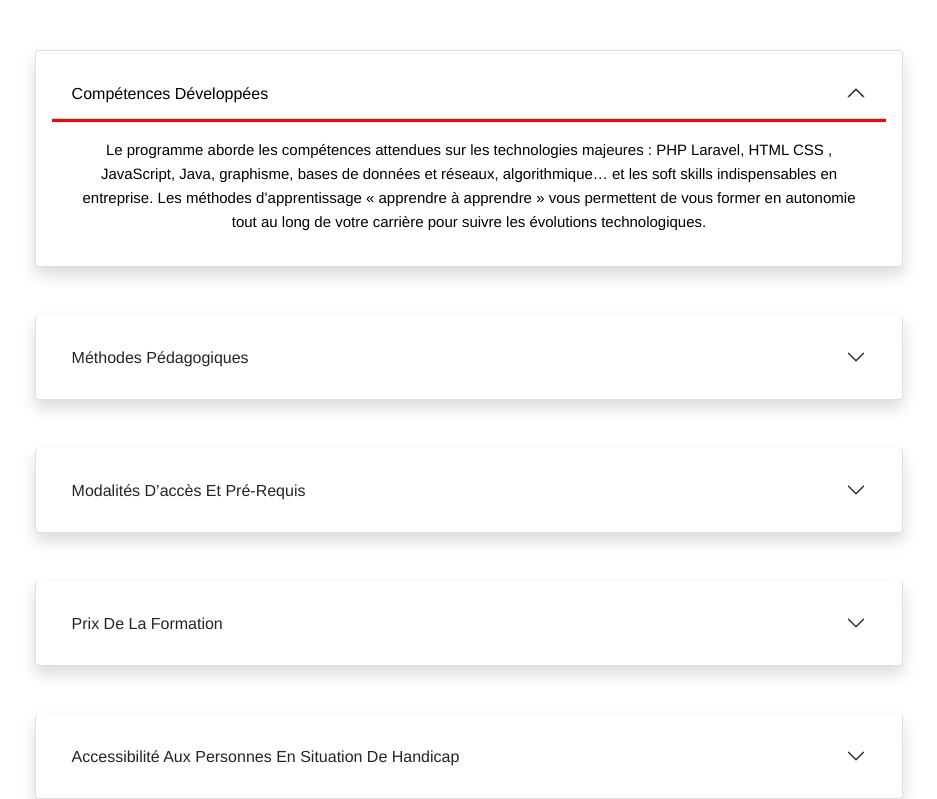
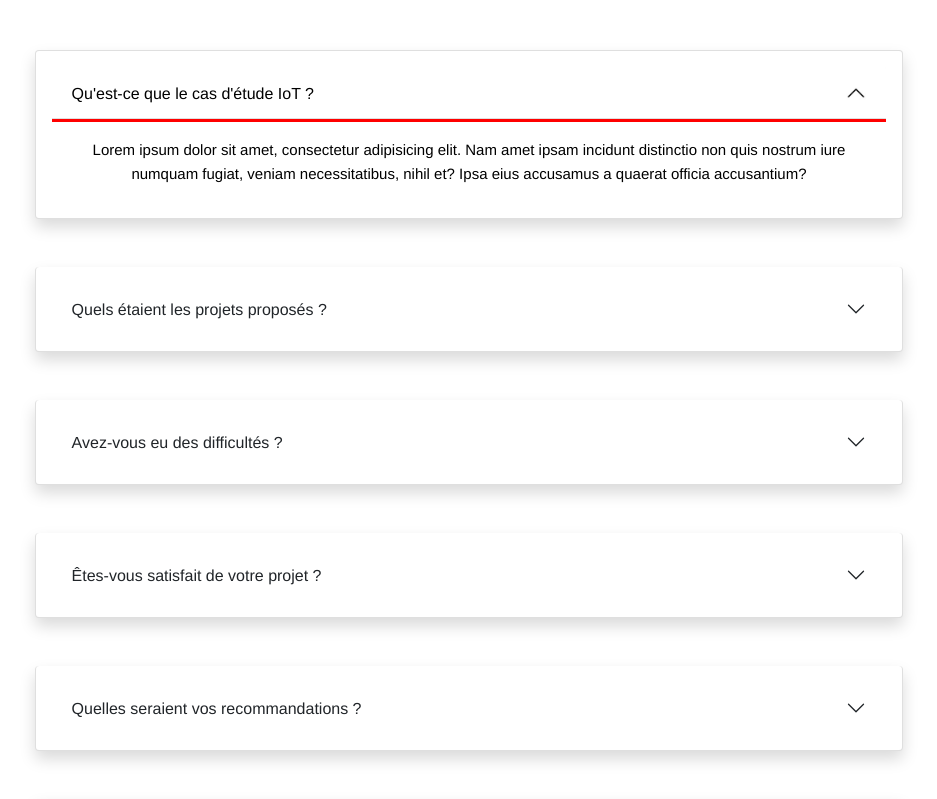
Before and after one commit to Sebastien73/gestion_projet, a Vue app: page /cas_etudes in a window 1280 px wide. Shown: the part 720-1519 px from the top of the page, without its empty margins (171-1108 px from the left). Built offline with nearby package versions, Linux system fonts and the light colour scheme.

Commit message:
accordion cas étude done

```diff
--- a/package.json
+++ b/package.json
@@ -12,6 +12,8 @@
     "bootstrap": "^5.1.3",
     "bootstrap-icons": "^1.8.1",
     "core-js": "^3.8.3",
+    "mongodb": "^4.5.0",
+    "mqtt": "^4.3.7",
     "sass-loader": "^12.6.0",
     "vue": "^3.2.31",
     "vue-router": "^4.0.3"
--- /dev/null
+++ b/src/components/accordion_component/Accordion_etudes.vue
@@ -0,0 +1,119 @@
+<template>
+  <div class="accordion my-3" id="accordionExample">
+      <div class="accordion-item my-1 shadow p-3 mb-5 bg-body rounded">
+        <h2 class="accordion-header" id="headingOne">
+          <button class="accordion-button" type="button" data-bs-toggle="collapse" data-bs-target="#collapseOne" aria-expanded="true" aria-controls="collapseOne">
+            Qu'est-ce que le cas d'étude IoT ?
+          </button>
+        </h2>
+        <div id="collapseOne" class="accordion-collapse collapse show" aria-labelledby="headingOne" data-bs-parent="#accordionExample">
+          <div class="accordion-body">
+            Lorem ipsum dolor sit amet, consectetur adipisicing elit. Nam amet ipsam incidunt distinctio non quis nostrum iure numquam fugiat, veniam necessitatibus, nihil et? Ipsa eius accusamus a quaerat officia accusantium?
+          </div>
+        </div>
+      </div>
+      <div class="accordion-item my-1 shadow p-3 mb-5 bg-body rounded">
+        <h2 class="accordion-header" id="headingTwo">
+          <button class="accordion-button collapsed" type="button" data-bs-toggle="collapse" data-bs-target="#collapseTwo" aria-expanded="false" aria-controls="collapseTwo">
+            Quels étaient les projets proposés ?
+          </button>
+        </h2>
+        <div id="collapseTwo" class="accordion-collapse collapse" aria-labelledby="headingTwo" data-bs-parent="#accordionExample">
+          <div class="accordion-body">
+            Lorem ipsum dolor sit amet, consectetur adipisicing elit. Nam amet ipsam incidunt distinctio non quis nostrum iure numquam fugiat, veniam necessitatibus, nihil et? Ipsa eius accusamus a quaerat officia accusantium?
+          </div>
+        </div>
+      </div>
+      <div class="accordion-item my-1 shadow p-3 mb-5 bg-body rounded">
+        <h2 class="accordion-header" id="headingThree">
+          <button class="accordion-button collapsed" type="button" data-bs-toggle="collapse" data-bs-target="#collapseThree" aria-expanded="false" aria-controls="collapseThree">
+            Avez-vous eu des difficultés ?
+          </button>
+        </h2>
+        <div id="collapseThree" class="accordion-collapse collapse" aria-labelledby="headingThree" data-bs-parent="#accordionExample">
+          <div class="accordion-body">
+            Lorem ipsum dolor sit amet, consectetur adipisicing elit. Nam amet ipsam incidunt distinctio non quis nostrum iure numquam fugiat, veniam necessitatibus, nihil et? Ipsa eius accusamus a quaerat officia accusantium?
+          </div>
+        </div>
+      </div>
+      <div class="accordion-item my-1 shadow p-3 mb-5 bg-body rounded">
+        <h2 class="accordion-header" id="headingFour">
+          <button class="accordion-button collapsed" type="button" data-bs-toggle="collapse" data-bs-target="#collapseFour" aria-expanded="false" aria-controls="collapseFour">
+            Êtes-vous satisfait de votre projet ?
+          </button>
+        </h2>
+        <div id="collapseFour" class="accordion-collapse collapse" aria-labelledby="headingFour" data-bs-parent="#accordionExample">
+          <div class="accordion-body">
+            <strong>Lorem ipsum dolor sit amet, consectetur adipisicing elit. Nam amet ipsam incidunt distinctio non quis nostrum iure numquam fugiat, veniam necessitatibus, nihil et? Ipsa eius accusamus a quaerat officia accusantium?</strong>
+          </div>
+        </div>
+      </div>
+      <div class="accordion-item my-1 shadow p-3 mb-5 bg-body rounded">
+        <h2 class="accordion-header" id="headingFive">
+          <button class="accordion-button collapsed" type="button" data-bs-toggle="collapse" data-bs-target="#collapseFive" aria-expanded="false" aria-controls="collapseFive">
+            Quelles seraient vos recommandations ?
+          </button>
+        </h2>
+        <div id="collapseFive" class="accordion-collapse collapse" aria-labelledby="headingFive" data-bs-parent="#accordionExample">
+          <div class="accordion-body">
+            Lorem ipsum dolor sit amet, consectetur adipisicing elit. Nam amet ipsam incidunt distinctio non quis nostrum iure numquam fugiat, veniam necessitatibus, nihil et? Ipsa eius accusamus a quaerat officia accusantium?
+          </div>
+        </div>
+      </div>
+      <div class="accordion-item my-1 shadow p-3 mb-5 bg-body rounded">
+        <h2 class="accordion-header" id="headingSix">
+          <button class="accordion-button collapsed" type="button" data-bs-toggle="collapse" data-bs-target="#collapseSix" aria-expanded="false" aria-controls="collapseSix">
+            Et Après ?
+          </button>
+        </h2>
+        <div id="collapseSix" class="accordion-collapse collapse" aria-labelledby="headingSix" data-bs-parent="#accordionExample">
+          <div class="accordion-body">
+            En emploi: la majorité de nos apprenants exerce le métier de technicien développeur à l’issue de la formation, en entreprise ou à leur compte.
+
+            Poursuite d’études: la formation débouche sur un diplôme Bac+2 qui vous permettra de continuer vers une formation en Licence.
+          </div>
+        </div>
+      </div>
+      <div class="accordion-item my-1 shadow p-3 mb-5 bg-body rounded">
+        <h2 class="accordion-header" id="headingSeven">
+          <button class="accordion-button collapsed" type="button" data-bs-toggle="collapse" data-bs-target="#collapseSeven" aria-expanded="false" aria-controls="collapseSeven">
+            Conseillez-vous cette formation ?
+          </button>
+        </h2>
+        <div id="collapseSeven" class="accordion-collapse collapse" aria-labelledby="headingSeven" data-bs-parent="#accordionExample">
+          <div class="accordion-body">
+            Lorem ipsum dolor, sit amet consectetur adipisicing elit. Suscipit, impedit saepe! Error, illum aut consectetur saepe labore sed unde exercitationem cumque impedit officiis corrupti aliquam dolore accusamus at amet tenetur?
+            Ad quis impedit voluptatum odio esse assumenda repudiandae aspernatur, corrupti placeat, quos exercitationem beatae accusamus, necessitatibus repellendus porro laboriosam. Itaque reprehenderit magnam nam quas iste repellendus, nihil suscipit id beatae.
+            Ipsam, enim, voluptate facere, quam quae distinctio assumenda similique quas qui nesciunt blanditiis autem ullam fugit tempora aliquid laboriosam accusamus iure cupiditate? Quibusdam corrupti ex harum, possimus officiis excepturi totam!
+          </div>
+        </div>
+      </div>
+    </div>
+
+</template>
+
+<script>
+export default {
+  name: "Accordion_etudes",
+}
+</script>
+
+<style scoped>
+.accordion-button:not(.collapsed) {
+  background-color:rgb(255, 255, 255);
+  border-bottom: solid #ff0000;
+  color: black;
+}
+
+.accordion-button:not(.collapsed)::after {
+
+    background-image: url("../../assets/images/chevron-down-_1_.jpg");
+    transform: rotate(-180deg);
+    color: black !important;
+}
+
+.accordion-button:focus {
+  box-shadow: none;
+}
+
+</style>
--- a/src/views/Cas_etudes.vue
+++ b/src/views/Cas_etudes.vue
@@ -31,7 +31,7 @@
 
     <h2 class="text-start my-5">Témoignages</h2>
 
-    <Accordion_accordion />
+    <Accordion_etudes />
 
     <Carousel_etudes/>
     <div class="d-flex justify-content-between my-5">
@@ -52,11 +52,11 @@
 
 <script>
 import Carousel_etudes from "@/components/carrousel_component/Carousel_etudes";
-import Accordion_accordion from "@/components/accordion_component/Accordion_accordion";
+import Accordion_etudes from "@/components/accordion_component/Accordion_etudes";
 
 export default {
   name: "Cas_etudes",
-  components: {Carousel_etudes, Accordion_accordion, },
+  components: {Carousel_etudes, Accordion_etudes, },
   data(){
     return{
       controlBlock: false
```
Also changed, not shown: 2 other files (tests, documents, lock files or other folders).
